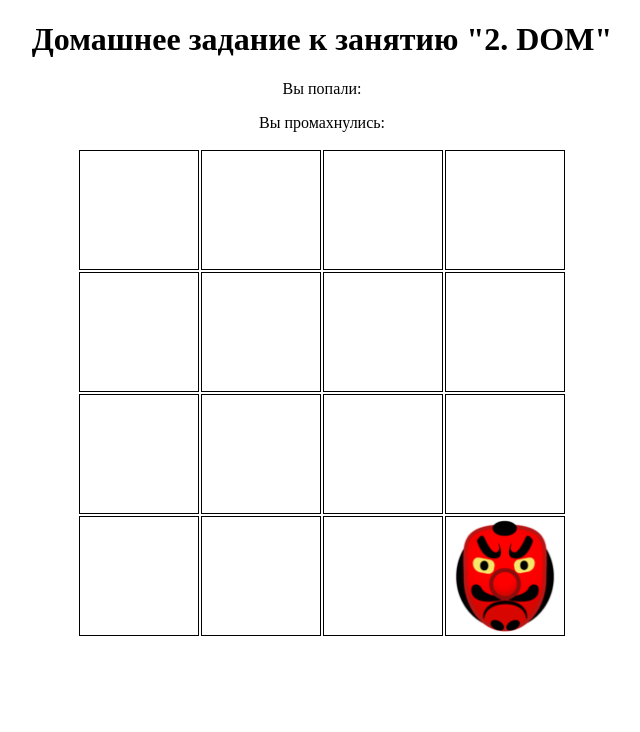
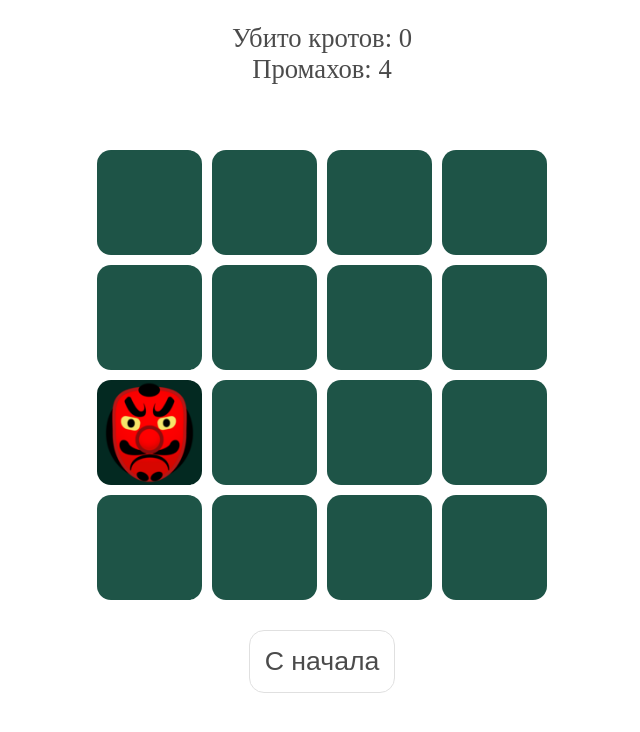
Before and after one commit to AlexandrYaskevich/GoblinaddEventListener, a website built with webpack: page src/index.html in a window 1280 px wide. Shown: the whole page, without its empty margins (318-958 px from the left). Built offline with nearby package versions, Linux system fonts and the light colour scheme.

Commit message:
add change

```diff
--- a/src/css/style.css
+++ b/src/css/style.css
@@ -1,37 +1,92 @@
-body {
-  text-align: center;
-}
-
 * {
   box-sizing: border-box;
 }
 
-.game {
-  max-width: 600px;
-  margin: 0 auto;
+#board {
+  position: relative;
+  height: 450px;
+  width: 450px;
+  margin: 50px auto 30px auto;
+  overflow: hidden;
+  display: grid;
+  grid-auto-columns: 1fr;
+  grid-auto-rows: 1fr;
+  grid-gap: 10px;
 }
 
-#field {
-  display: inline-block;
-  cursor: url('../img/weapon.png'), auto;
-
+.field {
+  background-color: #1E5447;
+  border-radius: 14px;
+  cursor: url(../img/cursor_hummer.png), auto;
+  color: #fff;
+  display: flex;
+  justify-content: center;
+  align-items: center;
+  font-size: 5em;
+  font-family: 'Arial', sans-serif;
 }
 
-.cell {
-  width: 120px;
-  height: 120px;
-  border: 1px solid black;
+.sprite {
+  background-image: url(../img/goblin.png);
+  background-position: center center;
+  background-repeat: no-repeat;
+  background-size: contain;
+  background-color: #032921;
 }
 
-img {
-  max-height: 100px;
+.sprite:hover {
+  background-color: #032921;
 }
 
-.goblin {
-  width: 30px;
-  height: 30px;
-  background-image: url('../img/goblin.png');
-  background-repeat: no-repeat;
-  background-size: contain;
-  background-position: center;
+#modal {
+  position: absolute;
+  top: 0;
+  left: 0;
+  width: 100%;
+  height: 100%;
+  background: rgba(0, 0, 0, 0.5);
 }
+
+#modal__window {
+  position: relative;
+  top: 30%;
+  width: 30%;
+  margin: 0 auto;
+  padding: 5px 20px 20px;
+  background-color: #f8f6f6;
+  text-align: center;
+}
+
+.panel {
+  text-align: center;
+}
+
+button {
+  min-width: 100px;
+  border: 1px solid lightgray;
+  padding: 15px;
+  background-color: #fff;
+  font-size: 20pt;
+  border-radius: 15px;
+  opacity: 0.7;
+}
+
+button:hover {
+  box-shadow: 2px 1px 0 rgb(0, 0, 0);
+}
+
+button:active {
+  box-shadow: inset 2px 1px 0;
+}
+
+.hidden {
+  display: none;
+}
+
+.status {
+  padding: 15px;
+  background-color: #fff;
+  font-size: 20pt;
+  border-radius: 15px;
+  opacity: 0.7;
+}
--- a/src/index.html
+++ b/src/index.html
@@ -4,14 +4,26 @@
   <meta charset="UTF-8">
   <meta name="viewport" content="width=device-width, initial-scale=1.0">
   <meta http-equiv="X-UA-Compatible" content="ie=edge">
-  <title>GoblinGame</title>
+  <title>Document</title>
 </head>
 <body>
-  <h1>Домашнее задание к занятию "2. DOM"</h1>
-  <div class="game">
-    <p>Вы попали: <span class="count-plus"></span></p>
-    <p>Вы промахнулись: <span class="count-minus"></span></p>
-    <table id="field"></table>
+  <div id="status" class="status panel status">
+    Убито кротов: <span id="dead">0</span></br>
+    Промахов: <span id="lost">0</span></br>
+  </div>
+
+  <div id="board"></div>
+
+  <div id="modal" class="hidden">
+    <div id="modal__window">
+      <h2></h2>
+      <div id="modal__buttons">
+        <button class="reset">Играть еще</button>
+      </div>
+    </div>
+  </div>
+  <div class="panel">
+    <button class="reset">С начала</button>
   </div>
 </body>
 </html>
--- /dev/null
+++ b/src/js/Sprite.js
@@ -0,0 +1,19 @@
+export default class Sprite {
+  constructor() {
+    this.sprite = 'sprite';
+    this.positionSprite = -1;
+  }
+
+  randomPositionSprite(size) {
+    const divs = document.querySelectorAll('.field');
+
+    const randomInt = Math.floor(Math.random() * (size ** 2));
+    if (this.positionSprite >= 0) {
+      divs[this.positionSprite].classList.remove(this.sprite);
+      this.positionSprite = -1;
+    }
+
+    divs[randomInt].classList.add(this.sprite);
+    this.positionSprite = randomInt;
+  }
+}
--- a/src/js/app.js
+++ b/src/js/app.js
@@ -1,4 +1,4 @@
-import { GamePlay } from "./gamePlay";
+import GamePlay from './GamePlay';
 
-const game = new GamePlay();
-game.start();
+const gamePlay = new GamePlay();
+gamePlay.startGame();
--- a/src/js/board.js
+++ b/src/js/board.js
@@ -1,17 +1,39 @@
-export class Board {
-    constructor(number) {
-      this.number = number;
-    }
-    createBoard() {
-      const field = document.querySelector("#field");
-      for (let i = 0; i < this.number; i += 1) {
-        let tr = document.createElement("tr");
-        for (let j = 0; j < this.number; j += 1) {
-          let td = document.createElement("td");
-          td.classList.add("cell");
-          tr.appendChild(td);
-        }
-        field.appendChild(tr);
+export default class Board {
+  constructor() {
+    this.board = null;
+    this.boardEl = document.getElementById('board');
+  }
+
+  initiationBoard(size) { // создание массива board
+    const arr = [];
+    let element = '';
+
+    for (let i = 0; i < size; i++) {
+      arr.push([]);
+
+      for (let j = 0; j < size; j++) {
+        arr[i].push(element);
       }
     }
+
+    this.board = arr;
+    this.renderBoard(this.board);
   }
+
+  renderBoard(board) {
+    const fields = [];
+    for (const [i, row] of board.entries()) {
+      for (const [j, value] of row.entries()) {
+        fields.push(`
+          <div class="field"
+            data-row="${i}"
+            data-col="${j}"
+            style="grid-row:${i + 1};grid-column:${j + 1};">
+            ${value || ''}
+          </div>
+        `);
+      }
+    }
+    this.boardEl.innerHTML = fields.join('');
+  }
+}
--- a/src/js/gamePlay.js
+++ b/src/js/gamePlay.js
@@ -1,64 +1,89 @@
-import { Board } from "./board";
-import { Goblin } from "./goblin";
+import Board from './Board';
+import Sprite from './Sprite';
 
-export class GamePlay {
+export default class GamePlay {
   constructor() {
-    this.gameBoard = new Board(4);
-    this.goblin = new Goblin();
-    this.board = document.querySelector("#field");
-    this.countPlus = document.querySelector(".count-plus");
-    this.countMinus = document.querySelector(".count-minus");
-    this.countSkip = 0;
-    this.count = 0;
+    this.size = 4; // кол-во ячеек в массиве
+    this.modalEl = document.getElementById('modal');
+    this.countDead = null;
+    this.countLost = null;
+    this.count = null;
   }
 
-  start() {
-    this.gameBoard.createBoard();
+  startGame() {
+    const board = new Board();
+    board.initiationBoard(this.size);
 
-    this.plusCount();
-    this.board.addEventListener("click", (event) => {
-      event.preventDefault();
-      this.clickCell(event);
-    });
+    const sprite = new Sprite();
 
+    this.onCellClick();
+    this.onButtonClick();
+
+    setInterval(() => {
+      sprite.randomPositionSprite(this.size);
+
+      this.countLost.textContent = +this.countLost.textContent + this.count;
+
+      if (this.count !== 1) {
+        setTimeout(this.count = 1, 1000);
+      }
+
+      this.checkWinner();
+    }, 1000);
   }
 
-  plusCount(){
-    this.goblin.locateGoblin();
-    let i = 0;
-    setInterval(function() {
-      i++;
-      if (i === 5) {
-      i = 0;
-      alert("Вы пропустили 5 появлений гоблина!");
-      }
-    }, 1000);
+  onCellClick() {
+    const fields = document.querySelectorAll('.field');
 
+    this.countDead = document.getElementById('dead');
+    this.countLost = document.getElementById('lost');
+
+    for (let i = 0; i < fields.length; i++) {
+      fields[i].addEventListener('click', () => {
+        if (fields[i].classList.contains('sprite')) {
+          fields[i].classList.remove('sprite');
+          this.countDead.textContent = +this.countDead.textContent + 1;
+        } else {
+          this.countLost.textContent = +this.countLost.textContent + 1;
+        }
+        this.checkWinner();
+        this.count = 0;
+      });
+    }
   }
 
+  onButtonClick() {
+    const resetButtons = document.querySelectorAll('.reset');
 
-  clickCell(event) {
-    if (!event.target.classList.contains("goblin")) {
-      this.countSkip++;
-      this.countMinus.textContent = this.countSkip;
-      if (this.countSkip === 5) {
+    for (const btn of resetButtons) {
+      btn.addEventListener('click', () => {
+        if (!this.modalEl.classList.contains('hidden')) {
+          this.modalEl.classList.add('hidden');
+        }
         this.reset();
-        alert("Вы проиграли!");
-      }
-    } else {
-      this.count++;
-      this.countPlus.textContent = this.count;
-      if (this.count === 5) {
-        this.reset();
-        alert("Вы выиграли!");
-      }
+      });
     }
   }
 
   reset() {
-    this.countSkip = 0;
-    this.count = 0;
-    this.countPlus.textContent = 0;
-    this.countMinus.textContent = 0;
+    this.countDead.textContent = 0;
+    this.countLost.textContent = 0;
+  }
+
+  checkWinner() {
+    if (this.countDead.textContent == 5) {
+      this.showWinner('🍾 Победа! 🍾');
+    }
+
+    if (this.countLost.textContent > 5) {
+      this.showWinner('Вы проиграли!');
+    }
+  }
+
+  showWinner(status) {
+    const header = this.modalEl.getElementsByTagName('h2')[0];
+    header.textContent = status;
+    this.modalEl.classList.remove('hidden');
+    this.reset();
   }
 }
--- a/src/js/goblin.js
+++ /dev/null
@@ -1,26 +0,0 @@
-
-export class Goblin {
-
-
-  locateGoblin() {
-    let cells = Array.from(document.querySelectorAll(".cell"));
-    let location = Math.floor(Math.random() * cells.length);
-    cells[location].classList.add("goblin");
-
-    setInterval(this.changeCell, 1000, cells);
-
-  }
-
-  changeCell(cells) {
-    let tdActive = document.querySelector(".goblin");
-    let position = cells.indexOf(tdActive);
-    let pos = Math.floor(Math.random() * cells.length);
-
-    if (position !== pos) {
-      cells[position].classList.remove("goblin");
-      cells[pos].classList.add("goblin");
-
-    }
-  }
-
-}
```
Also changed, not shown: src/img/cursor_hummer.png (renamed from src/img/weapon.png).
